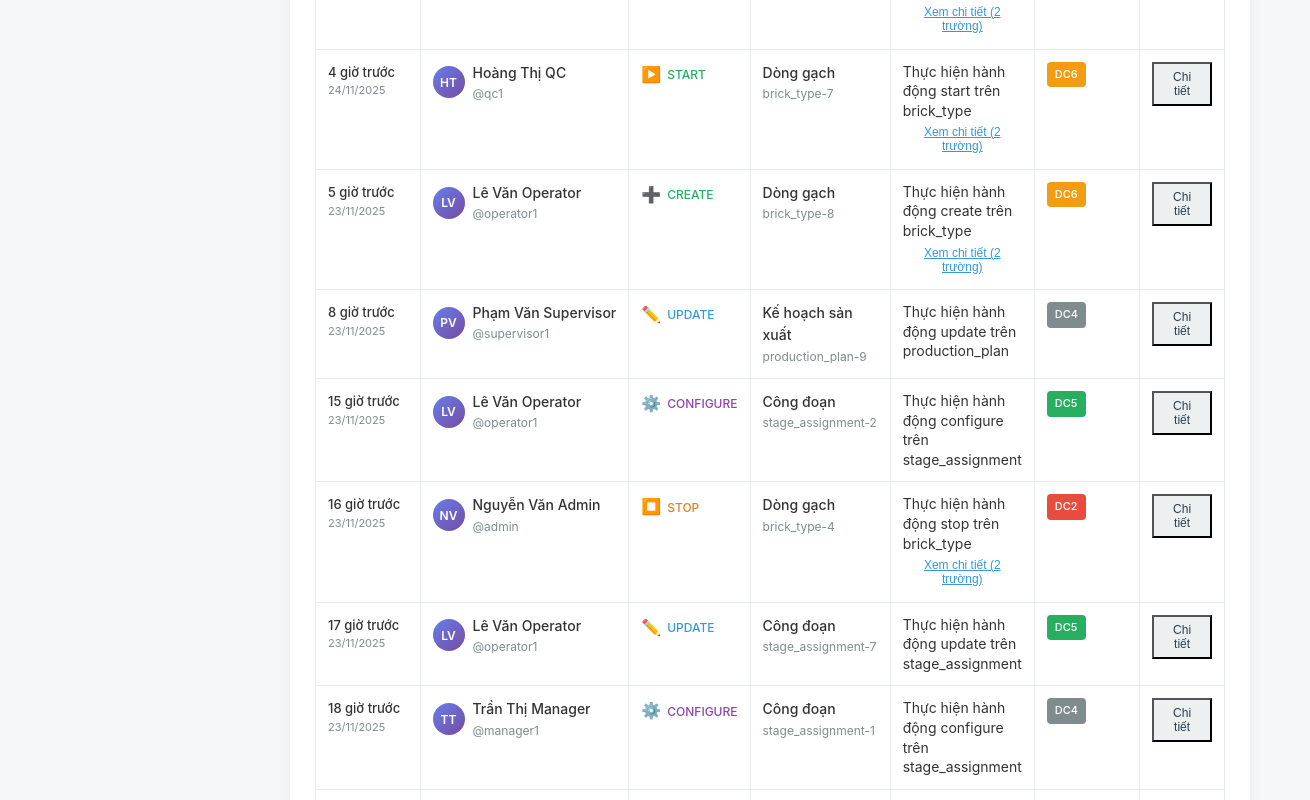
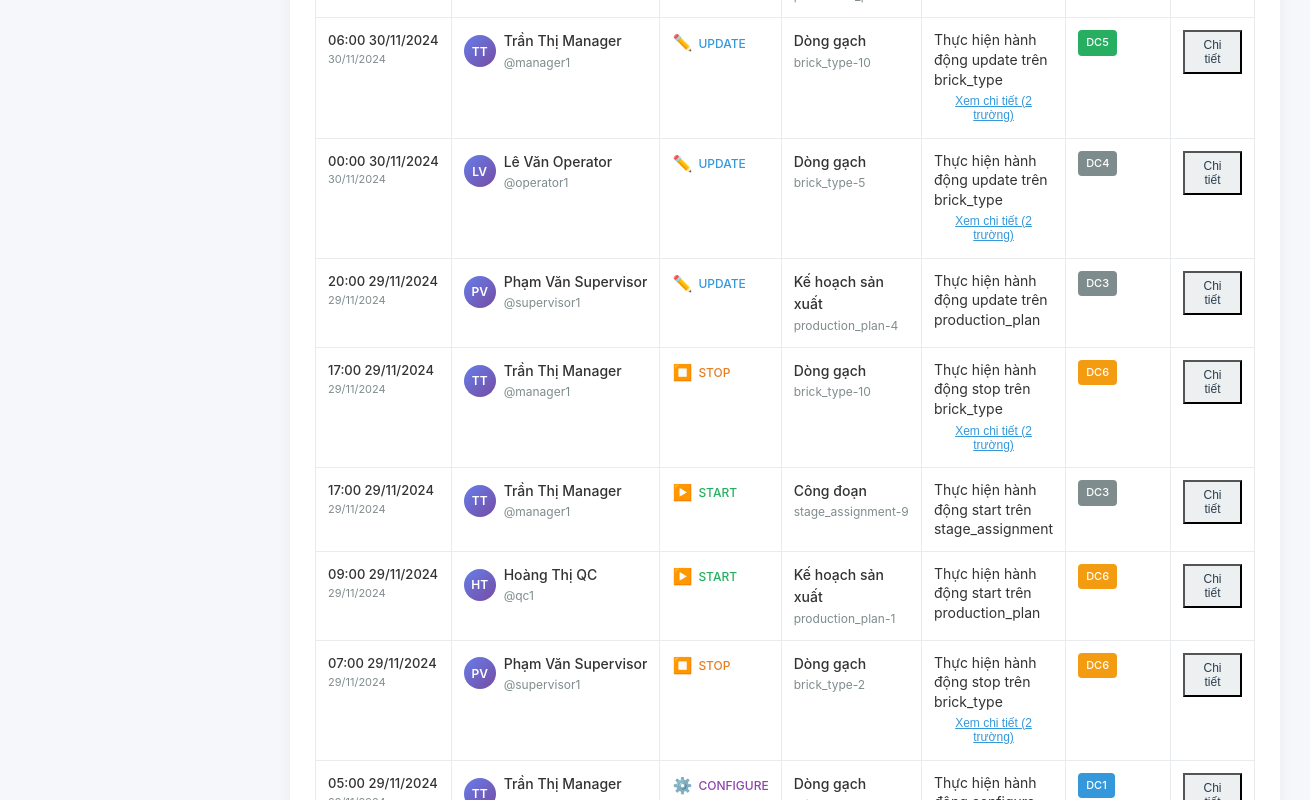
Before and after one commit to VicenzaTech/psm-frontend, a Next.js app: page /activity-logs in a window 1280 px wide. Shown: the part 1140-1940 px from the top of the page, 1310 px wide, since content can reach past the window. Built offline with nearby package versions, Linux system fonts and the light colour scheme.

Commit message:
init frontend template

```diff
--- a/pages/activity-logs.tsx
+++ b/pages/activity-logs.tsx
@@ -10,8 +10,19 @@ import { ActivityFilterComponent } from '../components/ActivityLogs/ActivityFilt
 import { ActivityDetailModal } from '../components/ActivityLogs/ActivityDetailModal';
 import { ActivityLog, ActivityFilter } from '../types';
 
-// Mock data chi tiết hơn
+// Mock data chi tiết hơn (deterministic) — use a seeded RNG and fixed base date
 const generateDetailedMockActivities = (): ActivityLog[] => {
+  // Seeded PRNG (mulberry32) to ensure identical output on server and client
+  const mulberry32 = (a: number) => {
+    return () => {
+      let t = (a += 0x6d2b79f5);
+      t = Math.imul(t ^ (t >>> 15), t | 1);
+      t ^= t + Math.imul(t ^ (t >>> 7), t | 61);
+      return ((t ^ (t >>> 14)) >>> 0) / 4294967296;
+    };
+  };
+  const rng = mulberry32(123456789);
+  const baseDate = new Date('2024-11-30T12:00:00.000Z');
   const users = [
     { id: 1, username: 'admin', full_name: 'Nguyễn Văn Admin', role: 'admin' },
     { id: 2, username: 'manager1', full_name: 'Trần Thị Manager', role: 'manager' },
@@ -319,15 +330,15 @@ const generateDetailedMockActivities = (): ActivityLog[] => {
 
   // Thêm các hoạt động khác cho demo
   for (let i = 0; i < 50; i++) {
-    const user = users[Math.floor(Math.random() * users.length)];
+    const user = users[Math.floor(rng() * users.length)];
     const actionTypes = ['create', 'update', 'start', 'stop', 'configure'];
     const entityTypes = ['production_plan', 'stage_assignment', 'brick_type'];
-    const actionType = actionTypes[Math.floor(Math.random() * actionTypes.length)];
-    const entityType = entityTypes[Math.floor(Math.random() * entityTypes.length)];
+    const actionType = actionTypes[Math.floor(rng() * actionTypes.length)];
+    const entityType = entityTypes[Math.floor(rng() * entityTypes.length)];
 
-    const date = new Date();
-    date.setDate(date.getDate() - Math.floor(Math.random() * 7));
-    date.setHours(date.getHours() - Math.floor(Math.random() * 24));
+    const date = new Date(baseDate);
+    date.setDate(date.getDate() - Math.floor(rng() * 7));
+    date.setHours(date.getHours() - Math.floor(rng() * 24));
 
     activities.push({
       id: `activity-${activityId++}`,
@@ -337,18 +348,18 @@ const generateDetailedMockActivities = (): ActivityLog[] => {
       action: actionType,
       action_type: actionType as any,
       entity_type: entityType as any,
-      entity_id: Math.floor(Math.random() * 100) + 1,
-      entity_name: `${entityType}-${Math.floor(Math.random() * 10) + 1}`,
+      entity_id: Math.floor(rng() * 100) + 1,
+      entity_name: `${entityType}-${Math.floor(rng() * 10) + 1}`,
       description: `Thực hiện hành động ${actionType} trên ${entityType}`,
       metadata: {
         test_field: 'test_value',
         timestamp: date.toISOString()
       },
-      ip_address: `192.168.1.${Math.floor(Math.random() * 255)}`,
+      ip_address: `192.168.1.${Math.floor(rng() * 255)}`,
       user_agent: 'Mozilla/5.0 (Windows NT 10.0; Win64; x64) AppleWebKit/537.36',
       timestamp: date,
-      workshop_id: Math.random() > 0.5 ? 1 : 2,
-      production_line_id: Math.floor(Math.random() * 6) + 1
+      workshop_id: rng() > 0.5 ? 1 : 2,
+      production_line_id: Math.floor(rng() * 6) + 1
     });
   }
 
```
